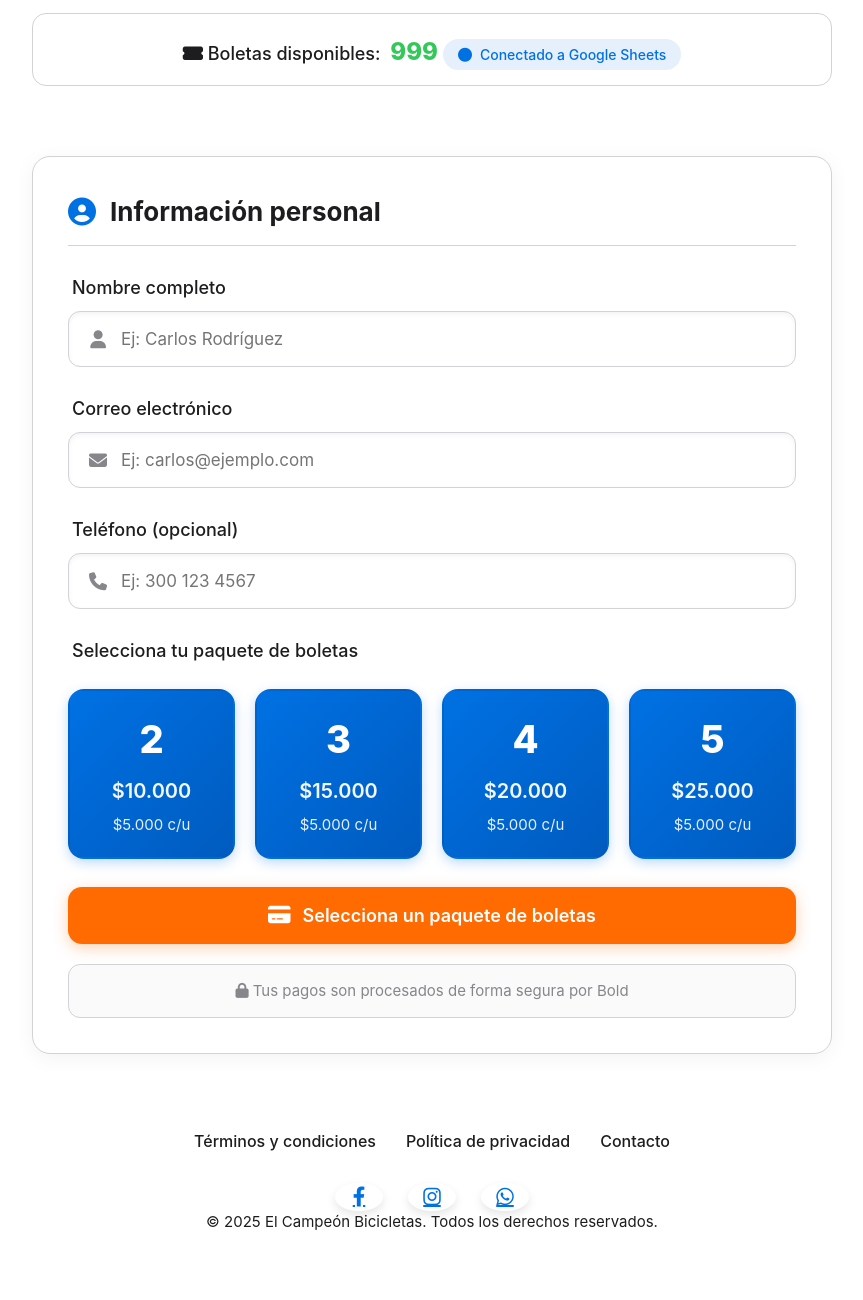
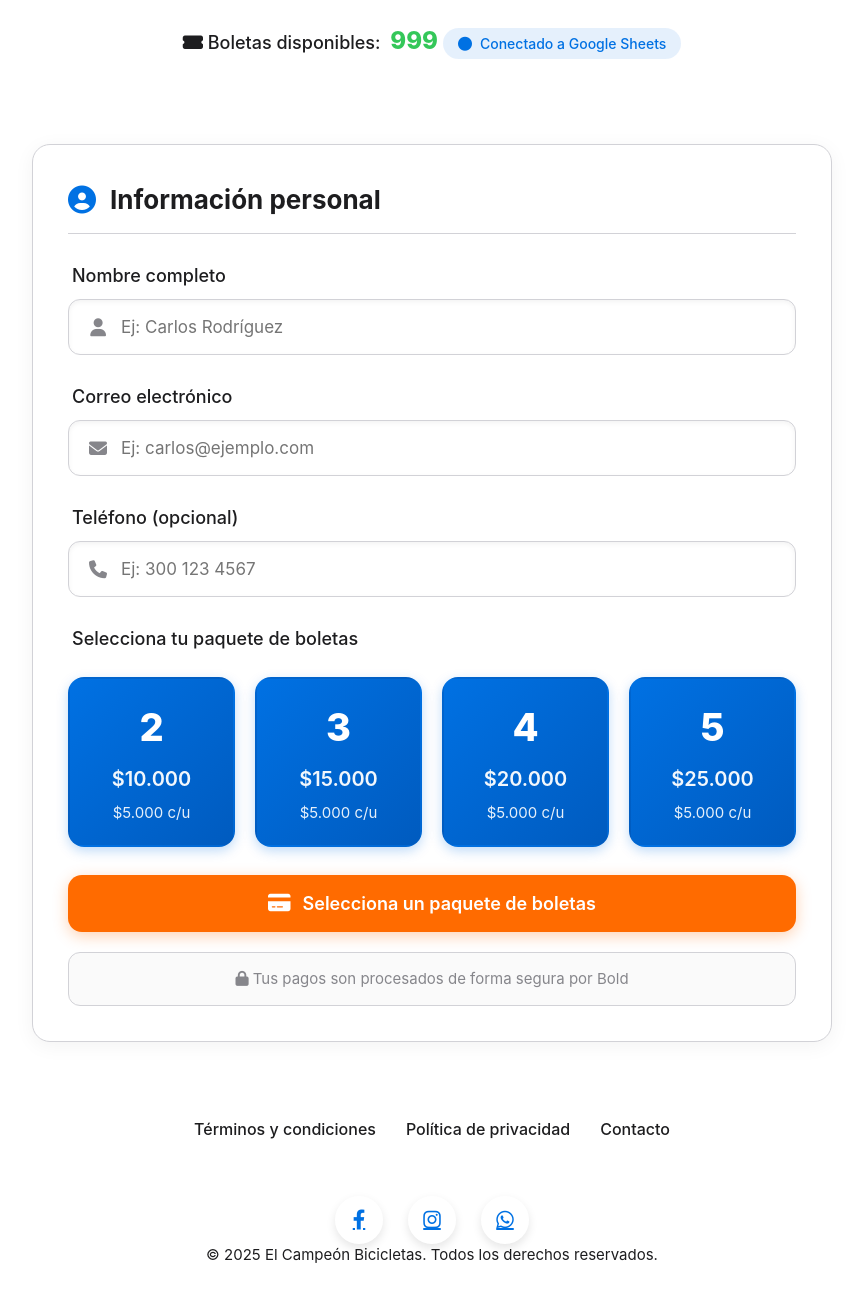
Before and after one commit to zvntivgo/ELCAMPEON, a plain HTML site: page index.html in a window 1280 px wide. Shown: the part 498-1798 px from the top of the page, without its empty margins (208-1071 px from the left). Drawn offline with Linux system fonts and the light colour scheme; no server answers.

Commit message:
COLORES Y MEDIDAS

```diff
--- a/index.html
+++ b/index.html
@@ -44,7 +44,7 @@
 
     .container {
       max-width: 800px;
-      margin: 20px auto;
+      margin: 10px auto;
       width: 100%;
     }
 
@@ -404,7 +404,7 @@
       display: flex;
       justify-content: center;
       gap: 25px;
-      margin-top: 10px;
+      margin-top: 50px;
     }
 
     .social-icons a {
@@ -412,7 +412,7 @@
       align-items: center;
       justify-content: center;
       width: 48px;
-      height: 28px;
+      height: 48px;
       background: rgba(255, 255, 255, 0.1);
       border-radius: 50%;
       color: #0071E3;
@@ -570,14 +570,14 @@
 
     .availability-banner {
       background: #0071E3(7, 7, 7, 0.15);
-      border: 1px solid rgba(108, 108, 108, 0.3);
+      border: 1px solid #0071E3(108, 108, 108, 0.3);
       border-radius: 14px;
       padding: 15px;
       text-align: center;
       margin: 20px 0;
       font-size: 18px;
       font-weight: 500;
-      color: #ffffff(255, 255, 255, 0.067)(--text);
+      color: #0071E3(255, 255, 255, 0.067)(--text);
     }
 
     .availability-banner.warning {
```
Also changed, not shown: 1 other file.
